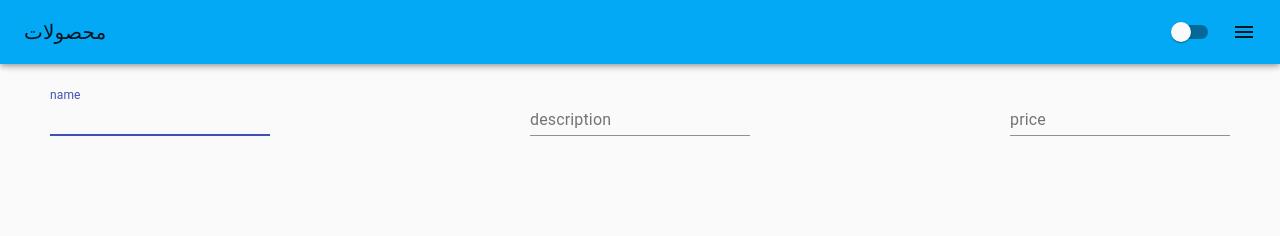
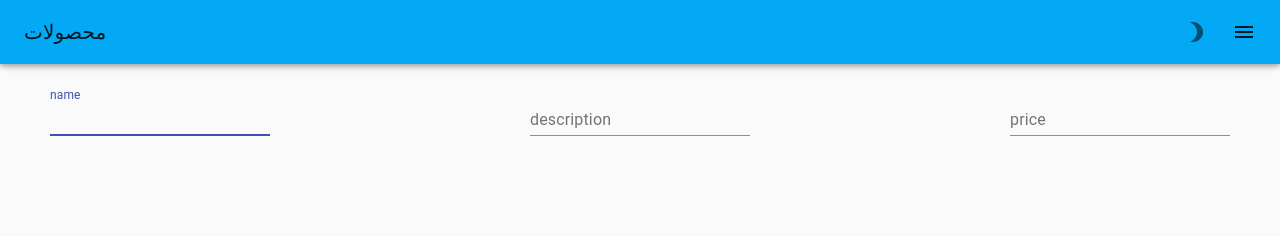
Before and after one commit to vidaHd/React-PlayGround, a React (Create React App) app: page /product in a window 1280 px wide. Shown: the top 236 px of the page. Built offline with nearby package versions, Linux system fonts and the light colour scheme.

Commit message:
IconDarkMode

```diff
--- a/src/components/EditeModal.tsx
+++ b/src/components/EditeModal.tsx
@@ -1,10 +1,4 @@
-import React, {
-  useState,
-  useEffect,
-  useRef,
-  useMemo,
-  useCallback,
-} from "react";
+import React, { useState, useEffect } from "react";
 import { makeStyles } from "@material-ui/core/styles";
 import TextField from "@material-ui/core/TextField";
 import Fade from "@material-ui/core/Fade";
@@ -24,15 +18,13 @@ const useStyles = makeStyles((theme) => ({
     width: "50%",
     margin: "auto",
     borderCollapse: "collapse",
-    border: "0.1px solid gray",
   },
   paper: {
     padding: theme.spacing(2),
     textAlign: "center",
+    backgroundColor: theme.palette.background.paper,
+    boxShadow: theme.shadows[5],
     color: theme.palette.text.secondary,
-    backgroundColor: theme.palette.background.paper,
-    border: "2px solid #000",
-    boxShadow: theme.shadows[5],
   },
   btn: {
     marginTop: 60,
--- a/src/components/Sidebar.tsx
+++ b/src/components/Sidebar.tsx
@@ -23,6 +23,9 @@ import { lightBlue } from "@material-ui/core/colors";
 import { deepOrange } from "@material-ui/core/colors";
 import { deepPurple } from "@material-ui/core/colors";
 import { Switch } from "@material-ui/core";
+import Brightness3Icon from "@material-ui/icons/Brightness3";
+import Brightness5Icon from "@material-ui/icons/Brightness3";
+import Brightness6Icon from "@material-ui/icons/Brightness6";
 
 interface Iitem {
   name: string;
@@ -156,8 +159,15 @@ export default function PersistentDrawerRight(props: IpersistentDrawerRight) {
               {props.title}
             </Typography>
 
-            <Switch checked={darkState} onChange={handleThemeChange} />
+            {/* <Switch
+              checked={darkState}
+              onChange={handleThemeChange}
+              icon={darkState ? <Brightness5Icon /> : <Brightness3Icon />}
+            /> */}
 
+            <IconButton onClick={() => setDarkState(!darkState)}>
+              {darkState ? <Brightness6Icon /> : <Brightness5Icon />}
+            </IconButton>
             <IconButton
               color="inherit"
               aria-label="open drawer"
--- a/src/components/ViewProducts.tsx
+++ b/src/components/ViewProducts.tsx
@@ -44,6 +44,7 @@ const useStyles = makeStyles((theme) => ({
     display: "flex",
     alignItems: "center",
     justifyContent: "center",
+    color: theme.palette.text.secondary,
   },
   root: {
     flexGrow: 1,
@@ -59,6 +60,7 @@ const useStyles = makeStyles((theme) => ({
     marginTop: 50,
     overflowY: "scroll",
     minHeight: 100,
+    color: theme.palette.text.secondary,
   },
   paper: {
     padding: theme.spacing(2),
@@ -82,12 +84,14 @@ const useStyles = makeStyles((theme) => ({
     display: "flex",
     justifyContent: "space-between",
     marginTop: "3%",
+    color: theme.palette.text.secondary,
   },
   inp: {
     display: "flex",
     textAlign: "center",
     alignItems: "center",
     margin: "auto",
+    color: theme.palette.text.secondary,
   },
 }));
 
@@ -308,6 +312,7 @@ export const View = (props): JSX.Element => {
             value={name}
             inputRef={nameRef}
             onKeyDown={FocusName}
+            color="primary"
           />
           <TextField
             id="inputDescription"
```
